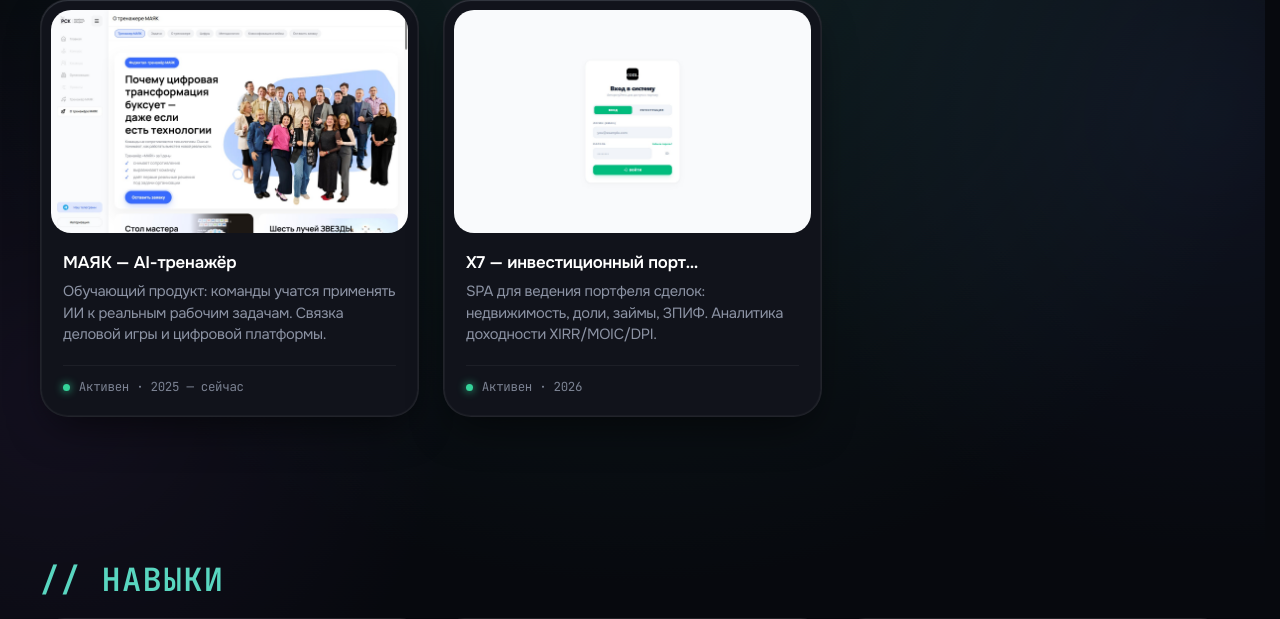
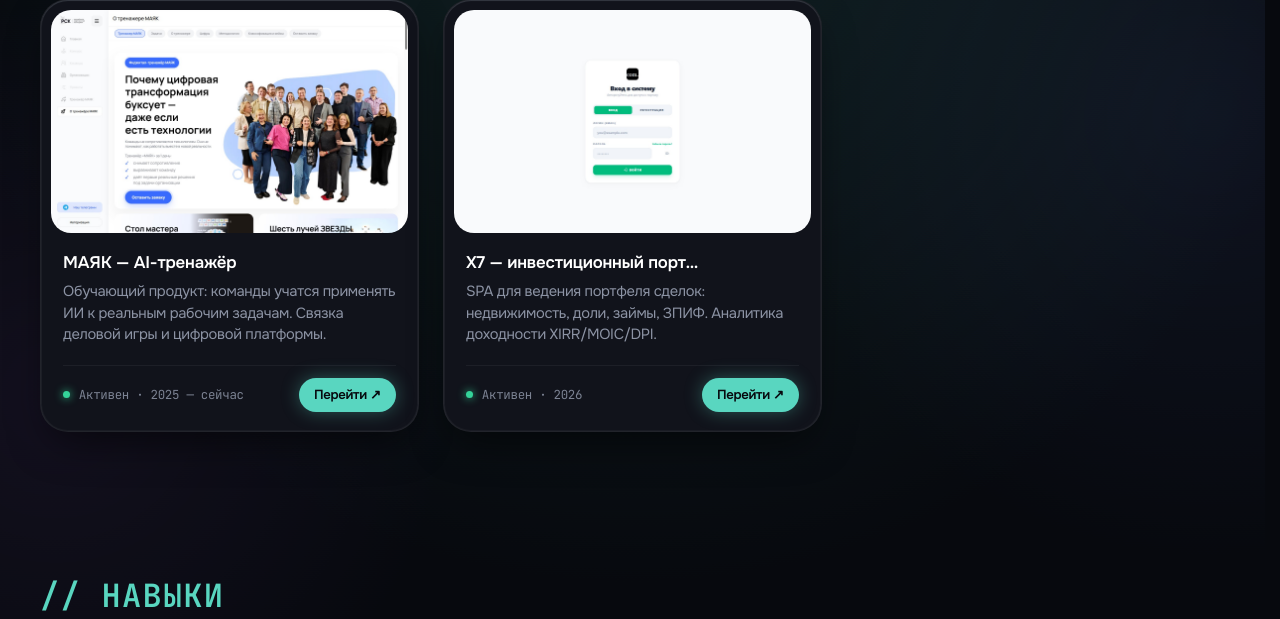
Before and after one commit to lebedev-git/lebedev, a FastAPI app: page / in a window 1280 px wide. Shown: the part 804-1423 px from the top of the page. Run offline with FastAPI, Linux system fonts and the light colour scheme; data comes from the database, SQL or seed files in the repository; parts of the project's set-up code (start-up, migrations or seed data) failed here and were passed over.

Commit message:
ui: ролик на карточке играет по наведению, переход только по кнопке «Перейти»
Карточка больше не ссылка: кнопка внизу справа видна при наведении,
на тач-экранах — всегда. Видео стартует на pointerenter, пауза на уходе.

Co-Authored-By: Claude Fable 5.1 <noreply@anthropic.com>

```diff
--- a/app/static/css/site.css
+++ b/app/static/css/site.css
@@ -659,7 +659,6 @@ footer { padding-block: var(--section-sm); margin-top: var(--section-sm); }
   padding: 10px;
   overflow: hidden;
   position: relative;
-  cursor: pointer;
   box-shadow:
     inset 0 1px 1px rgba(216, 236, 248, 0.14),
     inset 0 0 0 1px rgba(255, 255, 255, 0.04),
@@ -1309,3 +1308,18 @@ body::after {
   .contact-grid { grid-template-columns: 1fr; }
   .biz-card { justify-self: start; transform: none; width: 100%; }
 }
+
+/* ── Кнопка перехода на карточке: видна при наведении, на тач — всегда ── */
+.project-go {
+  margin-left: auto;
+  display: inline-flex; align-items: center;
+  padding: 0.45rem 0.95rem;
+  border-radius: var(--radius-pill);
+  background: rgb(var(--signal)); color: #07090E;
+  font-size: 0.82rem; font-weight: 600; text-decoration: none;
+  box-shadow: 0 0 18px rgb(var(--signal) / .35);
+  opacity: 0; transition: opacity 0.25s ease;
+}
+.project-card:hover .project-go,
+.project-card:focus-within .project-go { opacity: 1; }
+@media (hover: none) { .project-go { opacity: 1; } }
--- a/app/static/js/motion.js
+++ b/app/static/js/motion.js
@@ -110,3 +110,10 @@ if (indexList && matchMedia('(hover: hover) and (pointer: fine)').matches) {
     thumb.style.setProperty('--py', Math.round(y));
   });
 }
+
+// ── Видео-обложка играет только под курсором ─────────────────────────────────
+document.querySelectorAll('.project-card video').forEach((v) => {
+  const card = v.closest('.project-card');
+  card.addEventListener('pointerenter', () => { v.play().catch(() => {}); });
+  card.addEventListener('pointerleave', () => { v.pause(); });
+});
--- a/app/static/js/term.js
+++ b/app/static/js/term.js
@@ -158,8 +158,10 @@ const CMDS = {
     const cards = [...document.querySelectorAll('.project-card')];
     if (!cards.length) { line('пусто', 'dim'); return; }
     cards.forEach((c) => {
-      const title = c.querySelector('.project-title')?.textContent.trim() || c.href;
-      link(title, c.href, '→ ');
+      const go = c.querySelector('.project-go');
+      if (!go) return;
+      const title = c.querySelector('.project-title')?.textContent.trim() || go.href;
+      link(title, go.href, '→ ');
     });
   },
 
--- a/app/templates/index.html
+++ b/app/templates/index.html
@@ -127,11 +127,11 @@
     <div class="projects-grid">
       {% for p in projects %}
       {% set first_tag = p.tags.split(',')[0].strip() if p.tags else 'Проект' %}
-      <a class="project-card rise" {% if p.link %}href="{{ p.link }}" target="_blank" rel="noopener"{% endif %} data-tags="{{ p.tags }}" data-category="{{ first_tag }}">
+      <article class="project-card rise" data-tags="{{ p.tags }}" data-category="{{ first_tag }}">
         <div class="project-cover-frame">
           <div class="project-cover">
             {% if p.slug in video_covers %}
-            <video src="/static/uploads/cover-{{ p.slug }}.mp4" autoplay muted loop playsinline preload="metadata"
+            <video src="/static/uploads/cover-{{ p.slug }}.mp4" muted loop playsinline preload="metadata"
                    {% if p.cover_image %}poster="/static/uploads/{{ p.cover_image }}"{% endif %} aria-label="{{ p.title }}"></video>
             {% elif p.cover_image %}
             <img src="/static/uploads/{{ p.cover_image }}" alt="{{ p.title }}" loading="lazy" />
@@ -153,9 +153,12 @@
               <span class="status-dot"></span>
               <span class="status-text">{% if 'сейчас' in p.year or '2026' in p.year %}Активен · {{ p.year }}{% else %}Внедрен · {{ p.year }}{% endif %}</span>
             </div>
+            {% if p.link %}
+            <a class="project-go" href="{{ p.link }}" target="_blank" rel="noopener">Перейти ↗</a>
+            {% endif %}
           </div>
         </div>
-      </a>
+      </article>
       {% endfor %}
     </div>
     {% else %}
```
